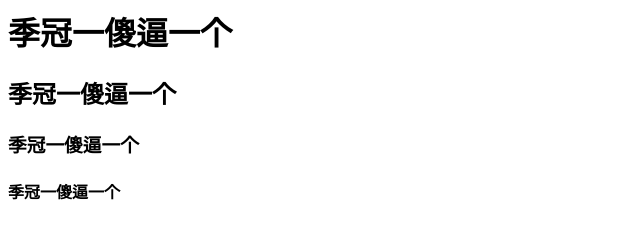
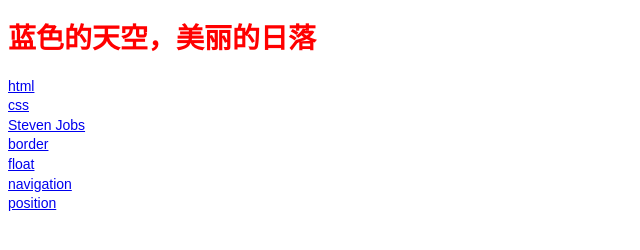
Before and after one commit to luodz7702/web_jrg, a plain HTML site: page index.html in a window 1280 px wide. Shown: the whole page, without its empty margins (0-640 px from the left). Drawn offline with Linux system fonts and the light colour scheme.

Commit message:
home_page

```diff
--- a/css/index.css
+++ b/css/index.css
@@ -1,3 +1,14 @@
+body {
+   color: #333;
+   font: 14px/1.4 Arial;
+}
+
+
 h1 { color:red;
      size:24px;
   }
+ul,li {
+   list-style: none;
+   /* margin-left: 0px; */
+   padding: 0px;
+}
--- a/index.html
+++ b/index.html
@@ -1,8 +1,27 @@
-<html>
-  <body>
-    <h1>季冠一傻逼一个</h1>
-    <h2>季冠一傻逼一个</h2>
-    <h3>季冠一傻逼一个</h3>
-    <h4>季冠一傻逼一个</h4>
-  </body>
+<!DOCTYPE html>
+<html lang="en">
+<head>
+  <meta charset="UTF-8">
+  <meta http-equiv="X-UA-Compatible" content="IE=edge">
+  <meta name="viewport" content="width=device-width, initial-scale=1.0">
+  <title>Document</title>
+  <link rel="stylesheet" href="./css/index.css">
+</head>
+<body>
+  <header>
+    <h1>蓝色的天空，美丽的日落</h1>
+  </header>
+  <main>
+    <ul>
+      <li><a href="./index.html">html</a></li>
+      <li><a href="./learn_css/index.html">css</a></li>
+      <li><a href="./learn_css/background/background.html">Steven Jobs</a></li>
+      <li><a href="./learn_css/border/border.html">border</a></li>
+      <li><a href="./learn_css/float/float.html">float</a></li>
+      <li><a href="./learn_css/navigation/navigation.html">navigation</a></li>
+      <li><a href="./learn_css/position/position.html">position</a></li>
+      <li><a href=""></a></li>
+    </ul>
+  </main>
+</body>
 </html>
```
